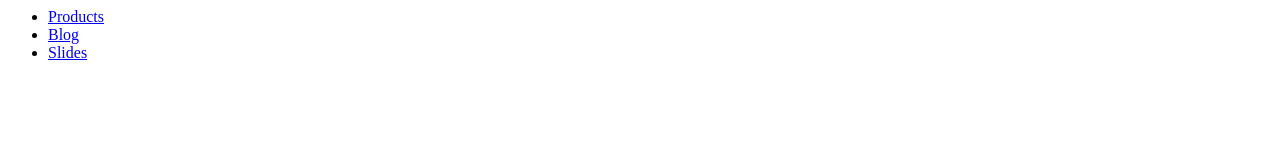
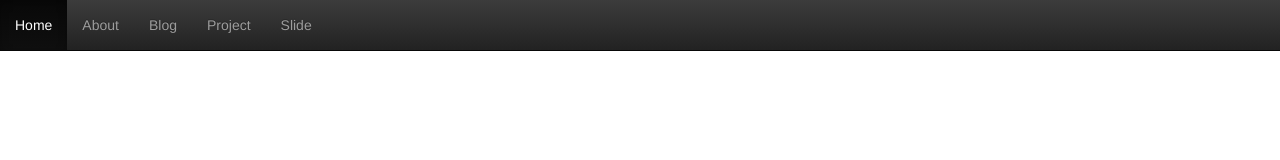
Before and after one commit to bear256/bear256, a plain HTML site: page index.html in a window 1280 px wide. Drawn offline with nearby package versions, Linux system fonts and the light colour scheme.

Commit message:
Add Bootstrap

```diff
--- a/index.html
+++ b/index.html
@@ -1,15 +1,31 @@
+<!DOCTYPE html>
 <html>
 	<head>
-		<title>
-			DHARMA Notebook
-		</title>
-		<meta charset="utf-8" name="keywords" content="DHARMA, ZEN, VORTEX"/>
+		<meta charset="utf-8">
+		<meta name="description" content="Panda Homepage">
+		<meta name="keywords" content="DHARMA, ZEN, VORTEX">
+		<meta name="author" content="Peter Pan">
+		<link rel="icon" href="/favicon.ico">
+		<title>Homepage</title>
+		<link rel="stylesheet" href="https://maxcdn.bootstrapcdn.com/bootstrap/3.3.5/css/bootstrap.min.css">
+		<link rel="stylesheet" href="https://maxcdn.bootstrapcdn.com/bootstrap/3.3.5/css/bootstrap-theme.min.css">
 	</head>
 	<body>
-		<ul>
-			<li><a href="products/">Products</a></li>
-			<li><a href="blog/">Blog</a></li>
-			<li><a href="slide/">Slides</a></li>
-		</ul>
+		<nav class="navbar navbar-inverse navbar-fixed-top">
+			<div class="container">
+				<div class="navbar-header">
+				</div>
+			</div>
+			<div id="navbar" class="collapse navbar-collapse">
+				<ul class="nav navbar-nav">
+					<li class="active"><a href="/">Home</a></li>
+					<li><a href="/about/">About</a></li>
+					<li><a href="/blog/">Blog</a></li>
+					<li><a href="/project/">Project</a></li>
+					<li><a href="/slide/">Slide</a></li>
+				</ul>
+			</div>
+		</nav>
+		<script src="https://maxcdn.bootstrapcdn.com/bootstrap/3.3.5/js/bootstrap.min.js"></script>
 	</body>
 </html>
```
Also changed, not shown: blog/index.html (added, +8 -0 lines), project/index.html (added, +8 -0 lines), about/index.html (added), 1 other file.
